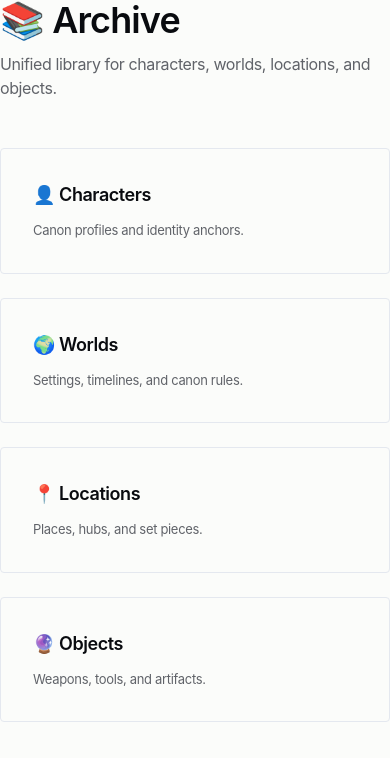
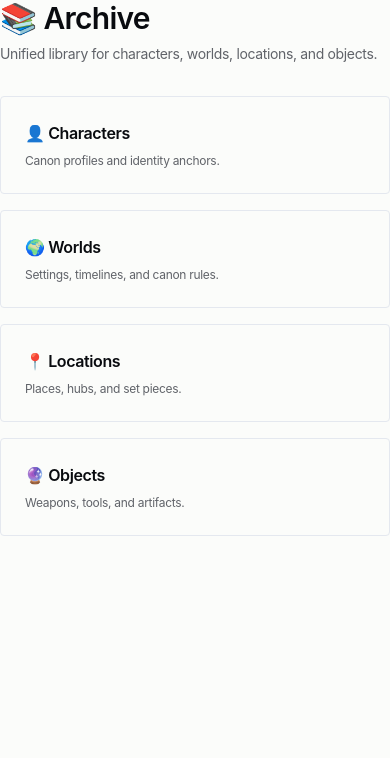
Before and after one commit to Saohouse/arc, a Next.js app: page /archive in a window 390 px wide. Shown: the top 758 px of the page. Built offline with nearby package versions, Linux system fonts and the light colour scheme; no server answers.

Commit message:
mobile_1.0

```diff
--- a/app/archive/characters/page.tsx
+++ b/app/archive/characters/page.tsx
@@ -42,7 +42,7 @@ export default async function CharactersPage() {
         <RoleGate allowedRoles={["editor", "admin"]}>
           <Link
             href="/archive/characters/new"
-            className="rounded-md bg-foreground px-4 py-2 text-sm font-medium text-background hover:bg-foreground/90"
+            className="rounded-md bg-foreground px-4 py-2 text-sm font-medium text-background hover:bg-foreground/90 touch-manipulation whitespace-nowrap"
           >
             New character
           </Link>
--- a/app/archive/page.tsx
+++ b/app/archive/page.tsx
@@ -2,48 +2,48 @@ import Link from "next/link";
 
 export default function ArchivePage() {
   return (
-    <div className="space-y-12">
+    <div className="space-y-8 sm:space-y-12">
       <div>
-        <h1 className="text-4xl font-semibold tracking-tight">📚 Archive</h1>
-        <p className="mt-3 text-base text-muted-foreground tracking-tight">
+        <h1 className="text-3xl sm:text-4xl font-semibold tracking-tight">📚 Archive</h1>
+        <p className="mt-2 sm:mt-3 text-sm sm:text-base text-muted-foreground tracking-tight">
           Unified library for characters, worlds, locations, and objects.
         </p>
       </div>
 
-      <div className="grid gap-6 md:grid-cols-2 lg:grid-cols-4">
+      <div className="grid gap-4 sm:gap-6 grid-cols-1 sm:grid-cols-2 lg:grid-cols-4">
         <Link
           href="/archive/characters"
-          className="rounded border p-8 transition-all hover:border-foreground/40 hover:shadow-sm"
+          className="rounded border p-6 sm:p-8 transition-all hover:border-foreground/40 hover:shadow-sm touch-manipulation"
         >
-          <div className="text-lg font-semibold tracking-tight">👤 Characters</div>
-          <p className="mt-3 text-[13px] text-muted-foreground tracking-tight">
+          <div className="text-base sm:text-lg font-semibold tracking-tight">👤 Characters</div>
+          <p className="mt-2 sm:mt-3 text-xs sm:text-[13px] text-muted-foreground tracking-tight">
             Canon profiles and identity anchors.
           </p>
         </Link>
         <Link
           href="/archive/worlds"
-          className="rounded border p-8 transition-all hover:border-foreground/40 hover:shadow-sm"
+          className="rounded border p-6 sm:p-8 transition-all hover:border-foreground/40 hover:shadow-sm touch-manipulation"
         >
-          <div className="text-lg font-semibold tracking-tight">🌍 Worlds</div>
-          <p className="mt-3 text-[13px] text-muted-foreground tracking-tight">
+          <div className="text-base sm:text-lg font-semibold tracking-tight">🌍 Worlds</div>
+          <p className="mt-2 sm:mt-3 text-xs sm:text-[13px] text-muted-foreground tracking-tight">
             Settings, timelines, and canon rules.
           </p>
         </Link>
         <Link
           href="/archive/locations"
-          className="rounded border p-8 transition-all hover:border-foreground/40 hover:shadow-sm"
+          className="rounded border p-6 sm:p-8 transition-all hover:border-foreground/40 hover:shadow-sm touch-manipulation"
         >
-          <div className="text-lg font-semibold tracking-tight">📍 Locations</div>
-          <p className="mt-3 text-[13px] text-muted-foreground tracking-tight">
+          <div className="text-base sm:text-lg font-semibold tracking-tight">📍 Locations</div>
+          <p className="mt-2 sm:mt-3 text-xs sm:text-[13px] text-muted-foreground tracking-tight">
             Places, hubs, and set pieces.
           </p>
         </Link>
         <Link
           href="/archive/objects"
-          className="rounded border p-8 transition-all hover:border-foreground/40 hover:shadow-sm"
+          className="rounded border p-6 sm:p-8 transition-all hover:border-foreground/40 hover:shadow-sm touch-manipulation"
         >
-          <div className="text-lg font-semibold tracking-tight">🔮 Objects</div>
-          <p className="mt-3 text-[13px] text-muted-foreground tracking-tight">
+          <div className="text-base sm:text-lg font-semibold tracking-tight">🔮 Objects</div>
+          <p className="mt-2 sm:mt-3 text-xs sm:text-[13px] text-muted-foreground tracking-tight">
             Weapons, tools, and artifacts.
           </p>
         </Link>
--- a/app/globals.css
+++ b/app/globals.css
@@ -126,11 +126,25 @@
     @apply bg-background text-foreground;
     font-family: -apple-system, BlinkMacSystemFont, "Segoe UI", "Inter", Roboto, "Helvetica Neue", Arial, sans-serif;
     letter-spacing: -0.015em;
+    /* Prevent text size adjustment on iOS */
+    -webkit-text-size-adjust: 100%;
+    /* Smooth scrolling on iOS */
+    -webkit-overflow-scrolling: touch;
   }
 
   h1, h2, h3, h4, h5, h6 {
     font-weight: 700;
     letter-spacing: -0.03em;
+  }
+
+  /* Better touch targets on mobile */
+  button, a {
+    -webkit-tap-highlight-color: transparent;
+  }
+
+  /* Safe area insets for notched devices */
+  .safe-area-inset-top {
+    padding-top: max(env(safe-area-inset-top), 0.75rem);
   }
 }
 
@@ -299,6 +313,8 @@
     font-weight: 500;
     letter-spacing: -0.015em;
     transition: all 0.2s cubic-bezier(0.4, 0, 0.2, 1);
+    touch-action: manipulation;
+    -webkit-tap-highlight-color: transparent;
   }
 
   .nav-link:hover {
@@ -423,4 +439,9 @@
       padding-right: max(0px, env(safe-area-inset-right));
     }
   }
+
+  /* Touch manipulation utility */
+  .touch-manipulation {
+    touch-action: manipulation;
+  }
 }
--- a/components/arc/ArcShellClient.tsx
+++ b/components/arc/ArcShellClient.tsx
@@ -107,7 +107,7 @@ export function ArcShellClient({
 
         {/* Mobile Header */}
         <div className="lg:hidden fixed top-0 left-0 right-0 z-40 glass-strong border-b border-border/50">
-          <div className="flex items-center justify-between p-4">
+          <div className="flex items-center justify-between px-4 py-3 safe-area-inset-top">
             <Link href="/" className="flex items-center gap-2">
               <span className="text-xl font-bold tracking-tight text-foreground/90">
                 ARC
@@ -115,7 +115,7 @@ export function ArcShellClient({
             </Link>
             <button
               onClick={() => setIsMobileMenuOpen(!isMobileMenuOpen)}
-              className="p-2 hover:bg-muted/50 rounded-lg transition-colors"
+              className="p-2 hover:bg-muted/50 rounded-lg transition-colors touch-manipulation"
               aria-label="Toggle menu"
             >
               {isMobileMenuOpen ? (
@@ -147,7 +147,7 @@ export function ArcShellClient({
         </aside>
 
         {/* Main Content */}
-        <main className="flex-1 p-4 sm:p-6 lg:p-10 max-w-7xl pt-20 lg:pt-10">
+        <main className="flex-1 px-4 py-4 sm:px-6 sm:py-6 lg:px-10 lg:py-10 max-w-7xl pt-20 lg:pt-10">
           {children}
         </main>
       </div>
--- a/components/arc/DeleteButton.tsx
+++ b/components/arc/DeleteButton.tsx
@@ -12,7 +12,7 @@ export function DeleteButton({ id, name, action }: DeleteButtonProps) {
       <input type="hidden" name="id" value={id} />
       <button
         type="submit"
-        className="rounded-lg border border-border px-5 py-2.5 text-[13px] font-medium text-foreground/70 hover:text-red-600 hover:border-red-300 hover:bg-red-50/50 dark:hover:text-red-400 dark:hover:border-red-900/50 dark:hover:bg-red-950/20 transition-all"
+        className="rounded-lg border border-border px-4 sm:px-5 py-2 sm:py-2.5 text-sm font-medium text-foreground/70 hover:text-red-600 hover:border-red-300 hover:bg-red-50/50 dark:hover:text-red-400 dark:hover:border-red-900/50 dark:hover:bg-red-950/20 transition-all touch-manipulation whitespace-nowrap"
         onClick={(e) => {
           if (!confirm(`Delete "${name}"? This cannot be undone.`)) {
             e.preventDefault();
```
Also changed, not shown: app/archive/characters/CharactersPageClient.tsx (+26 -17 lines), app/archive/characters/[id]/page.tsx (+22 -12 lines).
